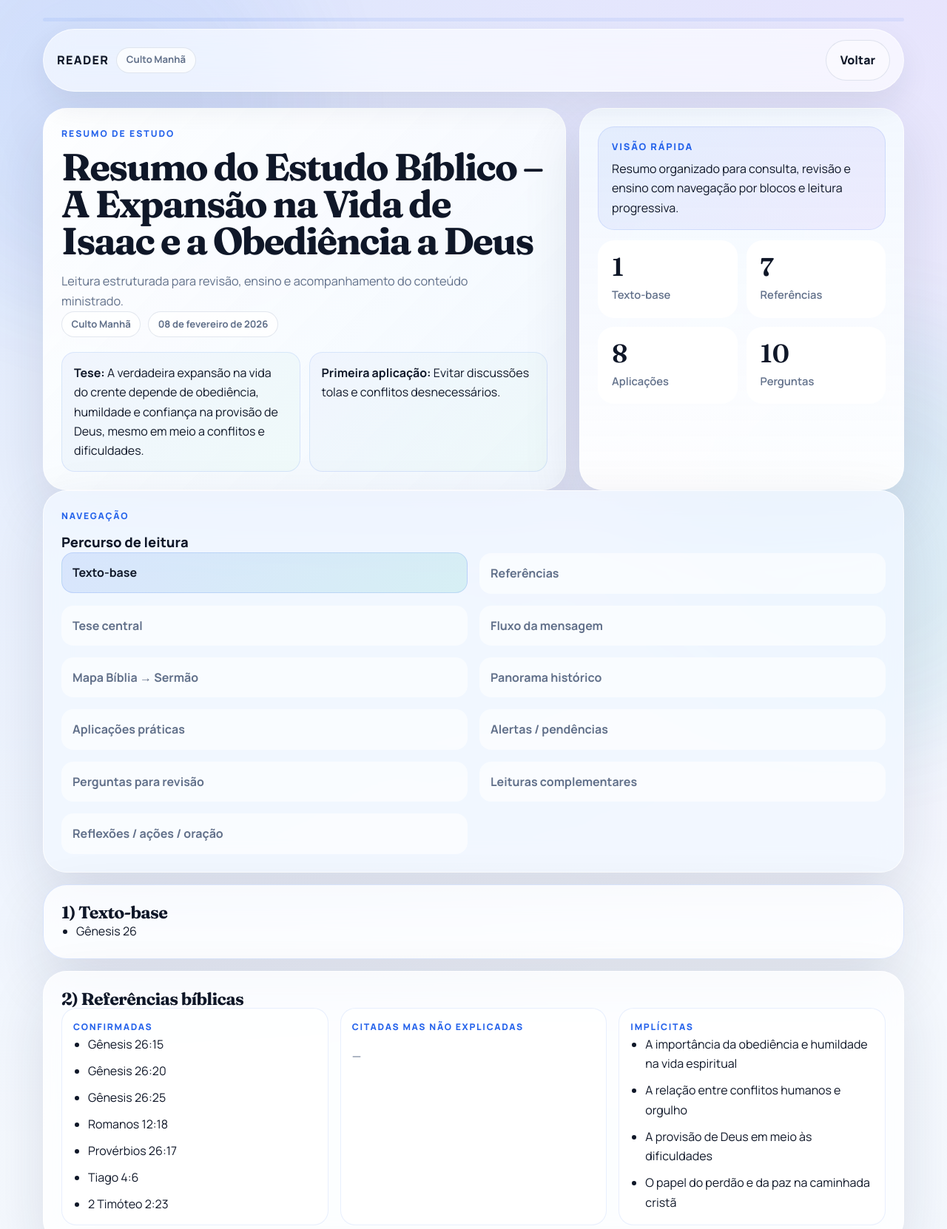
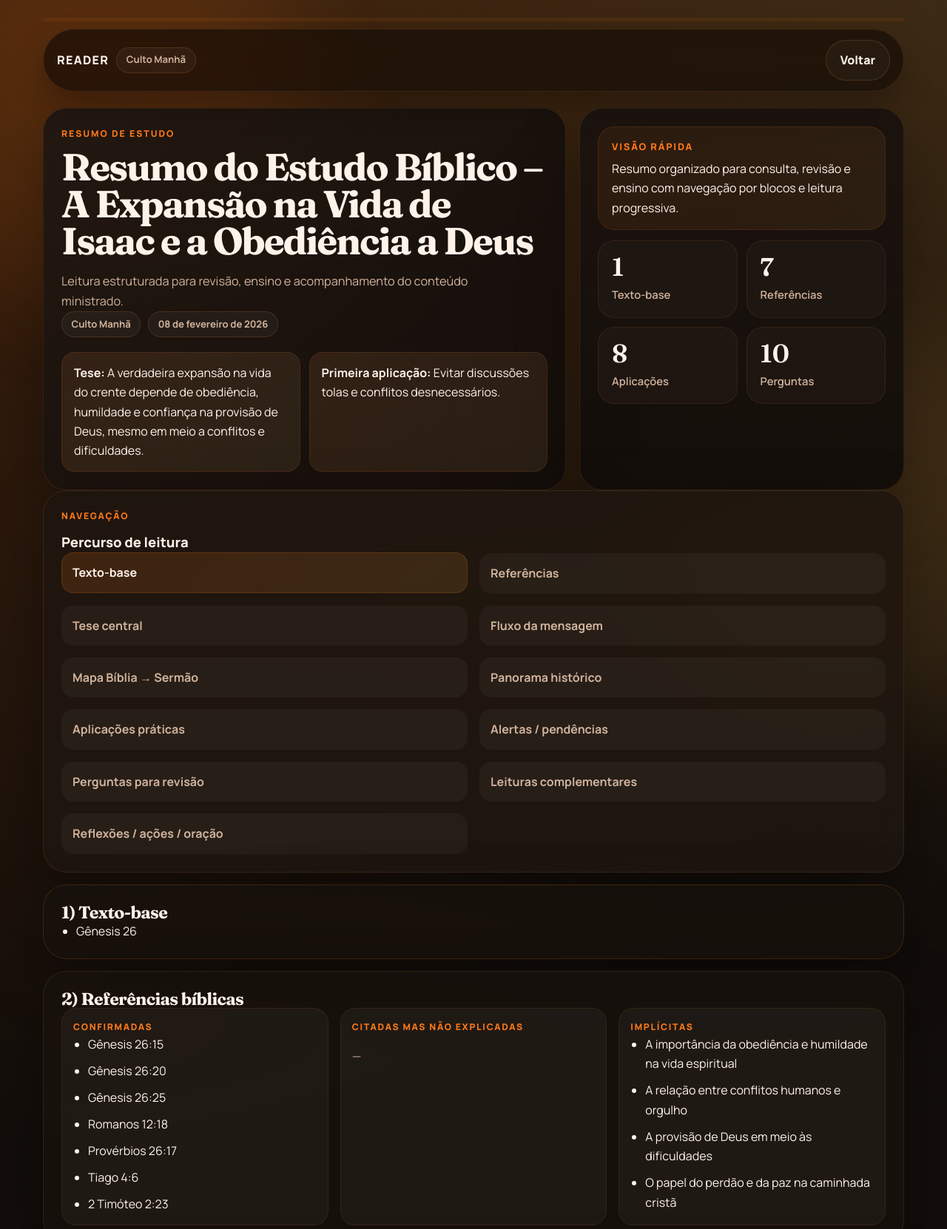
Before and after one commit to Daniel-Alves-NAVA/yt-study-pages, a website: page docs/culto-manha-08-02-2026/index.html in a window 1280 px wide. Shown: the top 1662 px of the page at 74% size. Drawn offline with Linux system fonts and the light colour scheme.

Commit message:
ajustando as cores da interface de a cordo com a identidade visual da igreja

```diff
--- a/docs/assets/styles.css
+++ b/docs/assets/styles.css
@@ -1,21 +1,21 @@
 :root {
-  --bg: #f4f7fb;
-  --bg-strong: #edf2f8;
-  --surface: rgba(255, 255, 255, 0.78);
-  --surface-strong: rgba(255, 255, 255, 0.96);
-  --surface-tint: rgba(242, 247, 255, 0.88);
-  --text: #0f1728;
-  --muted: #61708a;
-  --line: rgba(99, 122, 159, 0.18);
-  --line-strong: rgba(99, 122, 159, 0.28);
-  --accent: #2563eb;
-  --accent-strong: #1d4ed8;
-  --accent-soft: rgba(37, 99, 235, 0.12);
-  --accent-soft-2: rgba(20, 184, 166, 0.14);
-  --mint: #14b8a6;
-  --violet: #7c3aed;
-  --shadow-lg: 0 30px 80px rgba(22, 34, 64, 0.12);
-  --shadow-md: 0 18px 40px rgba(22, 34, 64, 0.08);
+  --bg: #0f0b09;
+  --bg-strong: #17110d;
+  --surface: rgba(24, 18, 14, 0.78);
+  --surface-strong: rgba(31, 23, 17, 0.94);
+  --surface-tint: rgba(30, 22, 16, 0.88);
+  --text: #fff3e9;
+  --muted: #d1b39d;
+  --line: rgba(255, 157, 84, 0.16);
+  --line-strong: rgba(255, 157, 84, 0.28);
+  --accent: #ff7a1a;
+  --accent-strong: #ff5a00;
+  --accent-soft: rgba(255, 122, 26, 0.16);
+  --accent-soft-2: rgba(255, 184, 77, 0.14);
+  --mint: #ffb84d;
+  --violet: #ff9f5a;
+  --shadow-lg: 0 30px 80px rgba(0, 0, 0, 0.36);
+  --shadow-md: 0 18px 40px rgba(0, 0, 0, 0.28);
   --radius-xl: 32px;
   --radius-lg: 24px;
   --radius-md: 18px;
@@ -37,10 +37,10 @@ body {
   font-family: "Manrope", "Segoe UI", sans-serif;
   line-height: 1.65;
   background:
-    radial-gradient(circle at 0% 0%, rgba(37, 99, 235, 0.12), transparent 26%),
-    radial-gradient(circle at 100% 0%, rgba(124, 58, 237, 0.1), transparent 22%),
-    radial-gradient(circle at 100% 100%, rgba(20, 184, 166, 0.12), transparent 24%),
-    linear-gradient(180deg, #f8fbff 0%, #f1f6fd 54%, #eef3fa 100%);
+    radial-gradient(circle at 0% 0%, rgba(255, 122, 26, 0.2), transparent 26%),
+    radial-gradient(circle at 100% 0%, rgba(255, 184, 77, 0.16), transparent 22%),
+    radial-gradient(circle at 100% 100%, rgba(255, 90, 0, 0.14), transparent 24%),
+    linear-gradient(180deg, #0f0b09 0%, #15100c 54%, #1b140f 100%);
 }
 
 a {
@@ -68,13 +68,13 @@ select {
 .page-glow-a {
   top: -8rem;
   left: -8rem;
-  background: rgba(37, 99, 235, 0.1);
+  background: rgba(255, 122, 26, 0.18);
 }
 
 .page-glow-b {
   right: -10rem;
   bottom: -12rem;
-  background: rgba(20, 184, 166, 0.12);
+  background: rgba(255, 184, 77, 0.14);
 }
 
 .container {
@@ -94,9 +94,9 @@ select {
   position: sticky;
   top: 14px;
   z-index: 30;
-  border: 1px solid rgba(255, 255, 255, 0.64);
+  border: 1px solid rgba(255, 157, 84, 0.12);
   border-radius: 999px;
-  background: rgba(255, 255, 255, 0.62);
+  background: rgba(20, 14, 10, 0.72);
   backdrop-filter: blur(18px) saturate(150%);
   box-shadow: var(--shadow-md);
 }
@@ -128,7 +128,7 @@ select {
   padding: 0.35rem 0.78rem;
   border-radius: 999px;
   border: 1px solid var(--line);
-  background: rgba(255, 255, 255, 0.72);
+  background: rgba(255, 255, 255, 0.04);
   color: var(--muted);
   font-size: 0.82rem;
   font-weight: 700;
@@ -147,21 +147,21 @@ select {
   padding: 0.82rem 1.18rem;
   border: 1px solid transparent;
   border-radius: 999px;
-  background: linear-gradient(135deg, var(--accent), var(--violet));
+  background: linear-gradient(135deg, var(--accent), var(--mint));
   color: #fff;
   font-weight: 800;
-  box-shadow: 0 18px 32px rgba(37, 99, 235, 0.18);
+  box-shadow: 0 18px 32px rgba(255, 122, 26, 0.24);
   transition: transform 160ms ease, box-shadow 160ms ease, opacity 160ms ease;
 }
 
 .btn:hover,
 .btn:focus-visible {
   transform: translateY(-2px);
-  box-shadow: 0 24px 36px rgba(37, 99, 235, 0.22);
+  box-shadow: 0 24px 36px rgba(255, 122, 26, 0.28);
 }
 
 .btn-ghost {
-  background: rgba(255, 255, 255, 0.42);
+  background: rgba(255, 255, 255, 0.03);
   color: var(--text);
   border-color: var(--line);
   box-shadow: none;
@@ -181,7 +181,7 @@ select {
 .summary-card,
 .mapa-item,
 .subsection {
-  border: 1px solid rgba(255, 255, 255, 0.72);
+  border: 1px solid rgba(255, 157, 84, 0.12);
   border-radius: var(--radius-xl);
   background: var(--surface);
   backdrop-filter: blur(18px) saturate(155%);
@@ -200,7 +200,7 @@ select {
 
 .hero-copy {
   background:
-    linear-gradient(135deg, rgba(255, 255, 255, 0.78), rgba(241, 247, 255, 0.86)),
+    linear-gradient(135deg, rgba(34, 24, 18, 0.84), rgba(20, 14, 10, 0.92)),
     var(--surface);
 }
 
@@ -209,7 +209,7 @@ select {
   gap: 14px;
   align-content: start;
   background:
-    linear-gradient(180deg, rgba(241, 247, 255, 0.88), rgba(255, 255, 255, 0.78)),
+    linear-gradient(180deg, rgba(28, 20, 15, 0.92), rgba(18, 13, 10, 0.86)),
     var(--surface);
 }
 
@@ -222,14 +222,14 @@ select {
 
 .feature-card {
   background:
-    radial-gradient(circle at top right, rgba(20, 184, 166, 0.16), transparent 32%),
-    linear-gradient(140deg, rgba(15, 23, 42, 0.96), rgba(37, 99, 235, 0.92));
-  color: #eff6ff;
+    radial-gradient(circle at top right, rgba(255, 184, 77, 0.22), transparent 32%),
+    linear-gradient(140deg, rgba(255, 90, 0, 0.96), rgba(23, 15, 10, 0.98));
+  color: #fff3e9;
 }
 
 .feature-card .card-eyebrow,
 .feature-card p {
-  color: rgba(239, 246, 255, 0.78);
+  color: rgba(255, 233, 214, 0.78);
 }
 
 .feature-card h2,
@@ -275,18 +275,18 @@ select {
 .hero-note {
   min-height: 100%;
   padding: 14px 16px;
-  border: 1px solid rgba(37, 99, 235, 0.12);
+  border: 1px solid rgba(255, 122, 26, 0.12);
   border-radius: var(--radius-md);
   background:
-    linear-gradient(135deg, rgba(37, 99, 235, 0.06), rgba(20, 184, 166, 0.06)),
-    rgba(255, 255, 255, 0.66);
+    linear-gradient(135deg, rgba(255, 122, 26, 0.08), rgba(255, 184, 77, 0.06)),
+    rgba(255, 255, 255, 0.03);
 }
 
 .hero-panel {
   padding: 16px 18px;
   border-radius: 22px;
-  background: linear-gradient(135deg, rgba(37, 99, 235, 0.08), rgba(124, 58, 237, 0.08));
-  border: 1px solid rgba(37, 99, 235, 0.12);
+  background: linear-gradient(135deg, rgba(255, 122, 26, 0.08), rgba(255, 184, 77, 0.08));
+  border: 1px solid rgba(255, 122, 26, 0.12);
 }
 
 .hero-panel-title {
@@ -311,7 +311,7 @@ select {
 
 .stat-card {
   padding: 18px;
-  border: 1px solid rgba(255, 255, 255, 0.72);
+  border: 1px solid rgba(255, 157, 84, 0.1);
   border-radius: 22px;
   background: var(--surface-strong);
 }
@@ -358,15 +358,15 @@ select {
   padding: 0.9rem 1rem;
   border: 1px solid var(--line);
   border-radius: 18px;
-  background: rgba(255, 255, 255, 0.8);
+  background: rgba(255, 255, 255, 0.04);
   color: var(--text);
-  box-shadow: inset 0 1px 0 rgba(255, 255, 255, 0.5);
+  box-shadow: inset 0 1px 0 rgba(255, 255, 255, 0.04);
 }
 
 .field input:focus,
 .field select:focus {
-  outline: 2px solid rgba(37, 99, 235, 0.18);
-  border-color: rgba(37, 99, 235, 0.3);
+  outline: 2px solid rgba(255, 122, 26, 0.18);
+  border-color: rgba(255, 122, 26, 0.3);
 }
 
 .summary-grid,
@@ -397,13 +397,13 @@ select {
   position: absolute;
   inset: 0 0 auto 0;
   height: 4px;
-  background: linear-gradient(90deg, var(--accent), var(--mint), var(--violet));
+  background: linear-gradient(90deg, var(--accent), var(--mint), var(--accent-strong));
 }
 
 .summary-card:hover {
   transform: translateY(-4px);
-  box-shadow: 0 28px 60px rgba(22, 34, 64, 0.14);
-  border-color: rgba(37, 99, 235, 0.18);
+  box-shadow: 0 28px 60px rgba(0, 0, 0, 0.42);
+  border-color: rgba(255, 122, 26, 0.2);
 }
 
 .summary-card-top {
@@ -453,7 +453,7 @@ select {
   inset: auto -20% -40% auto;
   width: 12rem;
   height: 12rem;
-  background: radial-gradient(circle, rgba(37, 99, 235, 0.08), transparent 65%);
+  background: radial-gradient(circle, rgba(255, 122, 26, 0.12), transparent 65%);
   pointer-events: none;
 }
 
@@ -464,7 +464,7 @@ select {
 .section-anchor,
 .section-thesis,
 .section-action {
-  border-color: rgba(37, 99, 235, 0.16);
+  border-color: rgba(255, 122, 26, 0.18);
 }
 
 .toc-title {
@@ -480,7 +480,7 @@ select {
   padding: 13px 14px;
   border: 1px solid transparent;
   border-radius: 16px;
-  background: rgba(255, 255, 255, 0.62);
+  background: rgba(255, 255, 255, 0.04);
   font-weight: 700;
   transition: all 160ms ease;
 }
@@ -488,8 +488,8 @@ select {
 .toc-link:hover,
 .toc-link.is-active {
   color: var(--text);
-  background: linear-gradient(135deg, rgba(37, 99, 235, 0.12), rgba(20, 184, 166, 0.12));
-  border-color: rgba(37, 99, 235, 0.16);
+  background: linear-gradient(135deg, rgba(255, 122, 26, 0.14), rgba(255, 184, 77, 0.12));
+  border-color: rgba(255, 122, 26, 0.18);
   transform: translateY(-1px);
 }
 
@@ -510,9 +510,9 @@ select {
 
 .flow-item,
 .mini-card {
-  border: 1px solid rgba(37, 99, 235, 0.1);
+  border: 1px solid rgba(255, 122, 26, 0.1);
   border-radius: 20px;
-  background: rgba(255, 255, 255, 0.72);
+  background: rgba(255, 255, 255, 0.04);
 }
 
 .flow-item {
@@ -555,7 +555,7 @@ select {
 .mapa-item,
 .subsection {
   background:
-    linear-gradient(180deg, rgba(255, 255, 255, 0.8), rgba(245, 249, 255, 0.88)),
+    linear-gradient(180deg, rgba(32, 23, 17, 0.82), rgba(22, 16, 12, 0.92)),
     var(--surface);
 }
 
@@ -593,7 +593,7 @@ select {
   height: 5px;
   margin-bottom: 10px;
   border-radius: 999px;
-  background: rgba(37, 99, 235, 0.08);
+  background: rgba(255, 122, 26, 0.08);
   overflow: hidden;
 }
 
@@ -601,7 +601,7 @@ select {
   display: block;
   width: 0;
   height: 100%;
-  background: linear-gradient(90deg, var(--accent), var(--mint), var(--violet));
+  background: linear-gradient(90deg, var(--accent), var(--mint), var(--accent-strong));
 }
 
 .back-to-top {
@@ -612,8 +612,8 @@ select {
   padding: 0.85rem 1rem;
   border: 0;
   border-radius: 999px;
-  background: linear-gradient(135deg, #0f1728, #1e293b);
-  color: #fff;
+  background: linear-gradient(135deg, #ff7a1a, #ff5a00);
+  color: #140d09;
   font-weight: 800;
   box-shadow: var(--shadow-md);
 }
--- a/src/styles.css
+++ b/src/styles.css
@@ -1,21 +1,21 @@
 :root {
-  --bg: #f4f7fb;
-  --bg-strong: #edf2f8;
-  --surface: rgba(255, 255, 255, 0.78);
-  --surface-strong: rgba(255, 255, 255, 0.96);
-  --surface-tint: rgba(242, 247, 255, 0.88);
-  --text: #0f1728;
-  --muted: #61708a;
-  --line: rgba(99, 122, 159, 0.18);
-  --line-strong: rgba(99, 122, 159, 0.28);
-  --accent: #2563eb;
-  --accent-strong: #1d4ed8;
-  --accent-soft: rgba(37, 99, 235, 0.12);
-  --accent-soft-2: rgba(20, 184, 166, 0.14);
-  --mint: #14b8a6;
-  --violet: #7c3aed;
-  --shadow-lg: 0 30px 80px rgba(22, 34, 64, 0.12);
-  --shadow-md: 0 18px 40px rgba(22, 34, 64, 0.08);
+  --bg: #0f0b09;
+  --bg-strong: #17110d;
+  --surface: rgba(24, 18, 14, 0.78);
+  --surface-strong: rgba(31, 23, 17, 0.94);
+  --surface-tint: rgba(30, 22, 16, 0.88);
+  --text: #fff3e9;
+  --muted: #d1b39d;
+  --line: rgba(255, 157, 84, 0.16);
+  --line-strong: rgba(255, 157, 84, 0.28);
+  --accent: #ff7a1a;
+  --accent-strong: #ff5a00;
+  --accent-soft: rgba(255, 122, 26, 0.16);
+  --accent-soft-2: rgba(255, 184, 77, 0.14);
+  --mint: #ffb84d;
+  --violet: #ff9f5a;
+  --shadow-lg: 0 30px 80px rgba(0, 0, 0, 0.36);
+  --shadow-md: 0 18px 40px rgba(0, 0, 0, 0.28);
   --radius-xl: 32px;
   --radius-lg: 24px;
   --radius-md: 18px;
@@ -37,10 +37,10 @@ body {
   font-family: "Manrope", "Segoe UI", sans-serif;
   line-height: 1.65;
   background:
-    radial-gradient(circle at 0% 0%, rgba(37, 99, 235, 0.12), transparent 26%),
-    radial-gradient(circle at 100% 0%, rgba(124, 58, 237, 0.1), transparent 22%),
-    radial-gradient(circle at 100% 100%, rgba(20, 184, 166, 0.12), transparent 24%),
-    linear-gradient(180deg, #f8fbff 0%, #f1f6fd 54%, #eef3fa 100%);
+    radial-gradient(circle at 0% 0%, rgba(255, 122, 26, 0.2), transparent 26%),
+    radial-gradient(circle at 100% 0%, rgba(255, 184, 77, 0.16), transparent 22%),
+    radial-gradient(circle at 100% 100%, rgba(255, 90, 0, 0.14), transparent 24%),
+    linear-gradient(180deg, #0f0b09 0%, #15100c 54%, #1b140f 100%);
 }
 
 a {
@@ -68,13 +68,13 @@ select {
 .page-glow-a {
   top: -8rem;
   left: -8rem;
-  background: rgba(37, 99, 235, 0.1);
+  background: rgba(255, 122, 26, 0.18);
 }
 
 .page-glow-b {
   right: -10rem;
   bottom: -12rem;
-  background: rgba(20, 184, 166, 0.12);
+  background: rgba(255, 184, 77, 0.14);
 }
 
 .container {
@@ -94,9 +94,9 @@ select {
   position: sticky;
   top: 14px;
   z-index: 30;
-  border: 1px solid rgba(255, 255, 255, 0.64);
+  border: 1px solid rgba(255, 157, 84, 0.12);
   border-radius: 999px;
-  background: rgba(255, 255, 255, 0.62);
+  background: rgba(20, 14, 10, 0.72);
   backdrop-filter: blur(18px) saturate(150%);
   box-shadow: var(--shadow-md);
 }
@@ -128,7 +128,7 @@ select {
   padding: 0.35rem 0.78rem;
   border-radius: 999px;
   border: 1px solid var(--line);
-  background: rgba(255, 255, 255, 0.72);
+  background: rgba(255, 255, 255, 0.04);
   color: var(--muted);
   font-size: 0.82rem;
   font-weight: 700;
@@ -147,21 +147,21 @@ select {
   padding: 0.82rem 1.18rem;
   border: 1px solid transparent;
   border-radius: 999px;
-  background: linear-gradient(135deg, var(--accent), var(--violet));
+  background: linear-gradient(135deg, var(--accent), var(--mint));
   color: #fff;
   font-weight: 800;
-  box-shadow: 0 18px 32px rgba(37, 99, 235, 0.18);
+  box-shadow: 0 18px 32px rgba(255, 122, 26, 0.24);
   transition: transform 160ms ease, box-shadow 160ms ease, opacity 160ms ease;
 }
 
 .btn:hover,
 .btn:focus-visible {
   transform: translateY(-2px);
-  box-shadow: 0 24px 36px rgba(37, 99, 235, 0.22);
+  box-shadow: 0 24px 36px rgba(255, 122, 26, 0.28);
 }
 
 .btn-ghost {
-  background: rgba(255, 255, 255, 0.42);
+  background: rgba(255, 255, 255, 0.03);
   color: var(--text);
   border-color: var(--line);
   box-shadow: none;
@@ -181,7 +181,7 @@ select {
 .summary-card,
 .mapa-item,
 .subsection {
-  border: 1px solid rgba(255, 255, 255, 0.72);
+  border: 1px solid rgba(255, 157, 84, 0.12);
   border-radius: var(--radius-xl);
   background: var(--surface);
   backdrop-filter: blur(18px) saturate(155%);
@@ -200,7 +200,7 @@ select {
 
 .hero-copy {
   background:
-    linear-gradient(135deg, rgba(255, 255, 255, 0.78), rgba(241, 247, 255, 0.86)),
+    linear-gradient(135deg, rgba(34, 24, 18, 0.84), rgba(20, 14, 10, 0.92)),
     var(--surface);
 }
 
@@ -209,7 +209,7 @@ select {
   gap: 14px;
   align-content: start;
   background:
-    linear-gradient(180deg, rgba(241, 247, 255, 0.88), rgba(255, 255, 255, 0.78)),
+    linear-gradient(180deg, rgba(28, 20, 15, 0.92), rgba(18, 13, 10, 0.86)),
     var(--surface);
 }
 
@@ -222,14 +222,14 @@ select {
 
 .feature-card {
   background:
-    radial-gradient(circle at top right, rgba(20, 184, 166, 0.16), transparent 32%),
-    linear-gradient(140deg, rgba(15, 23, 42, 0.96), rgba(37, 99, 235, 0.92));
-  color: #eff6ff;
+    radial-gradient(circle at top right, rgba(255, 184, 77, 0.22), transparent 32%),
+    linear-gradient(140deg, rgba(255, 90, 0, 0.96), rgba(23, 15, 10, 0.98));
+  color: #fff3e9;
 }
 
 .feature-card .card-eyebrow,
 .feature-card p {
-  color: rgba(239, 246, 255, 0.78);
+  color: rgba(255, 233, 214, 0.78);
 }
 
 .feature-card h2,
@@ -275,18 +275,18 @@ select {
 .hero-note {
   min-height: 100%;
   padding: 14px 16px;
-  border: 1px solid rgba(37, 99, 235, 0.12);
+  border: 1px solid rgba(255, 122, 26, 0.12);
   border-radius: var(--radius-md);
   background:
-    linear-gradient(135deg, rgba(37, 99, 235, 0.06), rgba(20, 184, 166, 0.06)),
-    rgba(255, 255, 255, 0.66);
+    linear-gradient(135deg, rgba(255, 122, 26, 0.08), rgba(255, 184, 77, 0.06)),
+    rgba(255, 255, 255, 0.03);
 }
 
 .hero-panel {
   padding: 16px 18px;
   border-radius: 22px;
-  background: linear-gradient(135deg, rgba(37, 99, 235, 0.08), rgba(124, 58, 237, 0.08));
-  border: 1px solid rgba(37, 99, 235, 0.12);
+  background: linear-gradient(135deg, rgba(255, 122, 26, 0.08), rgba(255, 184, 77, 0.08));
+  border: 1px solid rgba(255, 122, 26, 0.12);
 }
 
 .hero-panel-title {
@@ -311,7 +311,7 @@ select {
 
 .stat-card {
   padding: 18px;
-  border: 1px solid rgba(255, 255, 255, 0.72);
+  border: 1px solid rgba(255, 157, 84, 0.1);
   border-radius: 22px;
   background: var(--surface-strong);
 }
@@ -358,15 +358,15 @@ select {
   padding: 0.9rem 1rem;
   border: 1px solid var(--line);
   border-radius: 18px;
-  background: rgba(255, 255, 255, 0.8);
+  background: rgba(255, 255, 255, 0.04);
   color: var(--text);
-  box-shadow: inset 0 1px 0 rgba(255, 255, 255, 0.5);
+  box-shadow: inset 0 1px 0 rgba(255, 255, 255, 0.04);
 }
 
 .field input:focus,
 .field select:focus {
-  outline: 2px solid rgba(37, 99, 235, 0.18);
-  border-color: rgba(37, 99, 235, 0.3);
+  outline: 2px solid rgba(255, 122, 26, 0.18);
+  border-color: rgba(255, 122, 26, 0.3);
 }
 
 .summary-grid,
@@ -397,13 +397,13 @@ select {
   position: absolute;
   inset: 0 0 auto 0;
   height: 4px;
-  background: linear-gradient(90deg, var(--accent), var(--mint), var(--violet));
+  background: linear-gradient(90deg, var(--accent), var(--mint), var(--accent-strong));
 }
 
 .summary-card:hover {
   transform: translateY(-4px);
-  box-shadow: 0 28px 60px rgba(22, 34, 64, 0.14);
-  border-color: rgba(37, 99, 235, 0.18);
+  box-shadow: 0 28px 60px rgba(0, 0, 0, 0.42);
+  border-color: rgba(255, 122, 26, 0.2);
 }
 
 .summary-card-top {
@@ -453,7 +453,7 @@ select {
   inset: auto -20% -40% auto;
   width: 12rem;
   height: 12rem;
-  background: radial-gradient(circle, rgba(37, 99, 235, 0.08), transparent 65%);
+  background: radial-gradient(circle, rgba(255, 122, 26, 0.12), transparent 65%);
   pointer-events: none;
 }
 
@@ -464,7 +464,7 @@ select {
 .section-anchor,
 .section-thesis,
 .section-action {
-  border-color: rgba(37, 99, 235, 0.16);
+  border-color: rgba(255, 122, 26, 0.18);
 }
 
 .toc-title {
@@ -480,7 +480,7 @@ select {
   padding: 13px 14px;
   border: 1px solid transparent;
   border-radius: 16px;
-  background: rgba(255, 255, 255, 0.62);
+  background: rgba(255, 255, 255, 0.04);
   font-weight: 700;
   transition: all 160ms ease;
 }
@@ -488,8 +488,8 @@ select {
 .toc-link:hover,
 .toc-link.is-active {
   color: var(--text);
-  background: linear-gradient(135deg, rgba(37, 99, 235, 0.12), rgba(20, 184, 166, 0.12));
-  border-color: rgba(37, 99, 235, 0.16);
+  background: linear-gradient(135deg, rgba(255, 122, 26, 0.14), rgba(255, 184, 77, 0.12));
+  border-color: rgba(255, 122, 26, 0.18);
   transform: translateY(-1px);
 }
 
@@ -510,9 +510,9 @@ select {
 
 .flow-item,
 .mini-card {
-  border: 1px solid rgba(37, 99, 235, 0.1);
+  border: 1px solid rgba(255, 122, 26, 0.1);
   border-radius: 20px;
-  background: rgba(255, 255, 255, 0.72);
+  background: rgba(255, 255, 255, 0.04);
 }
 
 .flow-item {
@@ -555,7 +555,7 @@ select {
 .mapa-item,
 .subsection {
   background:
-    linear-gradient(180deg, rgba(255, 255, 255, 0.8), rgba(245, 249, 255, 0.88)),
+    linear-gradient(180deg, rgba(32, 23, 17, 0.82), rgba(22, 16, 12, 0.92)),
     var(--surface);
 }
 
@@ -593,7 +593,7 @@ select {
   height: 5px;
   margin-bottom: 10px;
   border-radius: 999px;
-  background: rgba(37, 99, 235, 0.08);
+  background: rgba(255, 122, 26, 0.08);
   overflow: hidden;
 }
 
@@ -601,7 +601,7 @@ select {
   display: block;
   width: 0;
   height: 100%;
-  background: linear-gradient(90deg, var(--accent), var(--mint), var(--violet));
+  background: linear-gradient(90deg, var(--accent), var(--mint), var(--accent-strong));
 }
 
 .back-to-top {
@@ -612,8 +612,8 @@ select {
   padding: 0.85rem 1rem;
   border: 0;
   border-radius: 999px;
-  background: linear-gradient(135deg, #0f1728, #1e293b);
-  color: #fff;
+  background: linear-gradient(135deg, #ff7a1a, #ff5a00);
+  color: #140d09;
   font-weight: 800;
   box-shadow: var(--shadow-md);
 }
```
